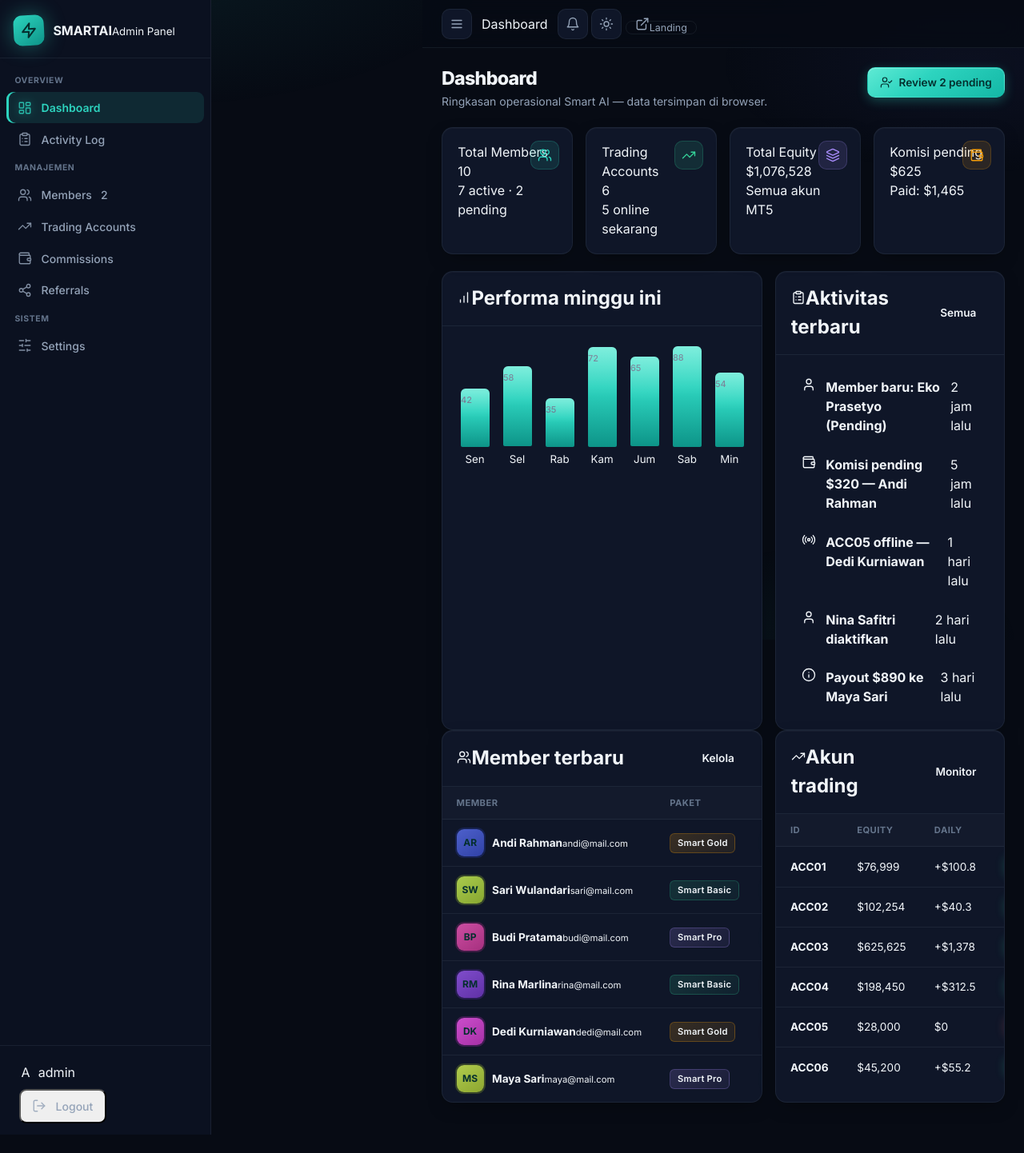
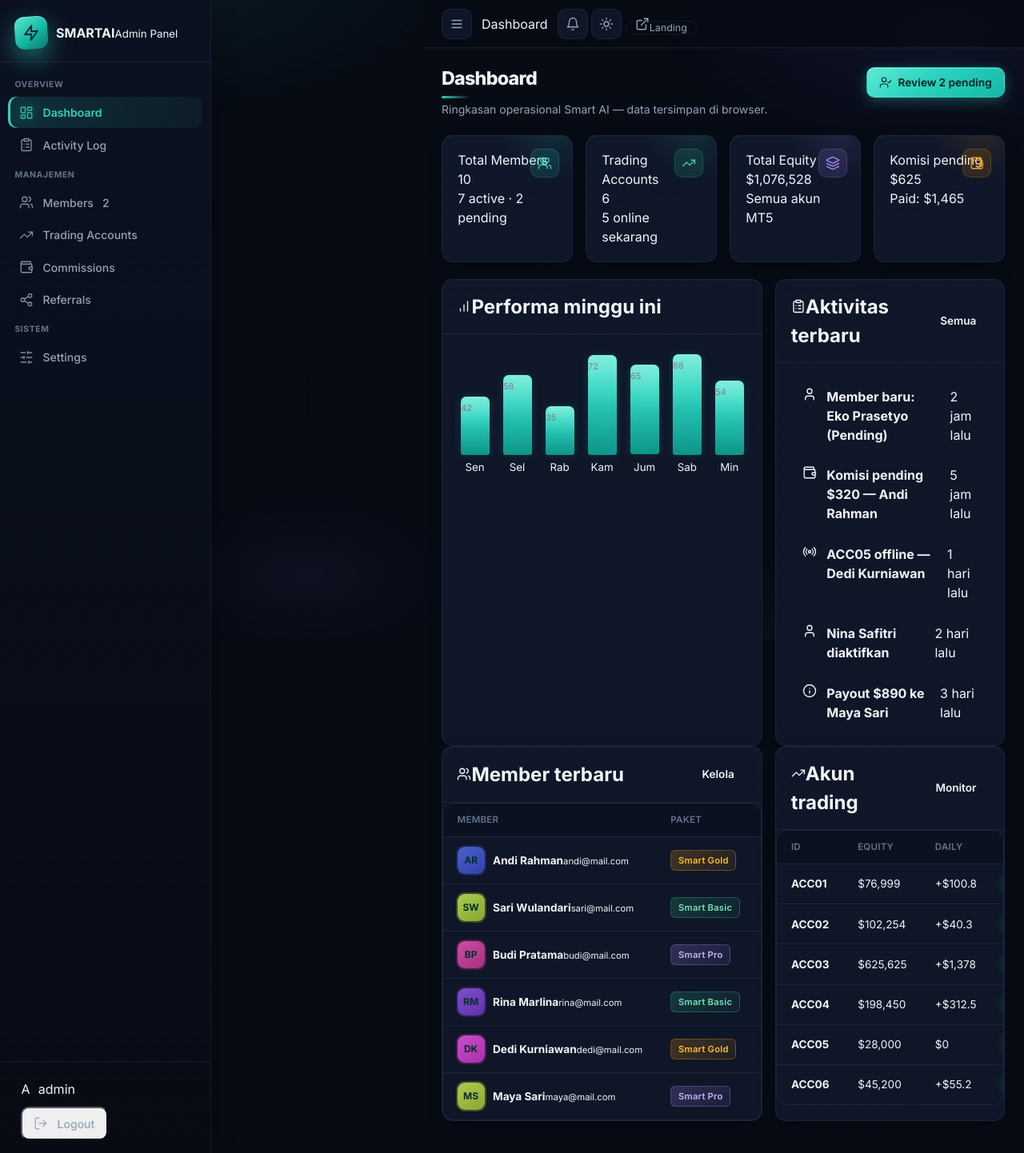
Before and after one commit to KingRafer/SMART-AI-admin, a plain HTML site: page dashboard.html in a window 1280 px wide. Shown: the whole page at 80% size. Before the commit the page ends 1419 px from the top, so only its background shows below. Drawn offline with Linux system fonts and the light colour scheme; sample sign-in values are in the browser's storage.

Commit message:
Premium visual polish v2 — glass, glows, micro-interactions, richer depth

```diff
--- a/css/polish.css
+++ b/css/polish.css
@@ -1,8 +1,12 @@
 /* ==========================================================
-   Visual polish — more attractive UI
+   SMART AI Admin — Premium Visual Polish v2
+   More attractive UI: glass, glows, depth, micro-interactions
    ========================================================== */
 
-/* Ambient background glow */
+/* ---------- Ambient multi-layer background ---------- */
+body {
+  background-color: var(--bg);
+}
 body::before {
   content: '';
   position: fixed;
@@ -10,222 +14,408 @@ body::before {
   pointer-events: none;
   z-index: 0;
   background:
-    radial-gradient(ellipse 60% 40% at 15% -5%, rgba(45,212,191,.07), transparent 55%),
-    radial-gradient(ellipse 50% 35% at 95% 10%, rgba(99,102,241,.06), transparent 50%),
-    radial-gradient(ellipse 40% 30% at 80% 100%, rgba(45,212,191,.04), transparent 50%);
+    radial-gradient(ellipse 70% 50% at 10% -8%, rgba(45,212,191,.10), transparent 55%),
+    radial-gradient(ellipse 55% 40% at 92% 5%, rgba(99,102,241,.09), transparent 50%),
+    radial-gradient(ellipse 45% 35% at 70% 105%, rgba(45,212,191,.06), transparent 55%),
+    radial-gradient(ellipse 30% 25% at 30% 90%, rgba(167,139,250,.05), transparent 50%);
 }
-.app-shell, .main-wrap, .sidebar { position: relative; z-index: 1; }
+body::after {
+  content: '';
+  position: fixed;
+  inset: 0;
+  pointer-events: none;
+  z-index: 0;
+  opacity: .35;
+  background-image:
+    linear-gradient(rgba(148,163,184,.03) 1px, transparent 1px),
+    linear-gradient(90deg, rgba(148,163,184,.03) 1px, transparent 1px);
+  background-size: 48px 48px;
+  mask-image: radial-gradient(ellipse 80% 70% at 50% 30%, #000 20%, transparent 75%);
+  -webkit-mask-image: radial-gradient(ellipse 80% 70% at 50% 30%, #000 20%, transparent 75%);
+}
+.app-shell, .main-wrap, .sidebar, .page, .topbar { position: relative; z-index: 1; }
 
-/* Page entrance */
+/* ---------- Smooth page entrance ---------- */
 .page {
-  animation: pageIn .4s cubic-bezier(.22,1,.36,1) both;
+  animation: pageIn .45s cubic-bezier(.22,1,.36,1) both;
 }
 @keyframes pageIn {
-  from { opacity: 0; transform: translateY(10px); }
-  to { opacity: 1; transform: none; }
+  from { opacity: 0; transform: translateY(14px); }
+  to   { opacity: 1; transform: none; }
 }
 
-/* Stat cards — glow + lift */
+/* ---------- Sidebar premium ---------- */
+.sidebar {
+  background: linear-gradient(180deg, color-mix(in srgb, var(--bg-elevated) 92%, #0a1220) 0%, var(--bg) 100%);
+  border-right: 1px solid var(--border);
+  box-shadow: 4px 0 32px -8px rgba(0,0,0,.45);
+}
+.sidebar-brand {
+  padding: 1.35rem 1.25rem 1.1rem;
+}
+.sidebar-brand .brand-mark {
+  width: 38px; height: 38px;
+  border-radius: 11px;
+  background: linear-gradient(145deg, #5eead4, #14b8a6 55%, #0f766e);
+  box-shadow:
+    0 1px 0 rgba(255,255,255,.3) inset,
+    0 6px 18px rgba(45,212,191,.35);
+  transition: transform .3s cubic-bezier(.34,1.56,.64,1), box-shadow .25s;
+}
+.sidebar-brand:hover .brand-mark {
+  transform: scale(1.08) rotate(-4deg);
+  box-shadow:
+    0 1px 0 rgba(255,255,255,.35) inset,
+    0 10px 28px rgba(45,212,191,.5);
+}
+.nav-item {
+  border-radius: 10px;
+  margin: 2px 10px;
+  transition: background .18s, color .18s, box-shadow .2s, transform .15s;
+  position: relative;
+}
+.nav-item:hover {
+  background: var(--bg-hover);
+  color: var(--text);
+  transform: translateX(2px);
+}
+.nav-item.active {
+  background: linear-gradient(90deg, color-mix(in srgb, var(--cyan) 16%, transparent), color-mix(in srgb, var(--cyan) 6%, transparent));
+  color: var(--cyan);
+  font-weight: 600;
+  box-shadow: inset 3px 0 0 var(--cyan);
+}
+.nav-item.active .ico {
+  color: var(--cyan);
+  filter: drop-shadow(0 0 8px rgba(45,212,191,.55));
+}
+.nav-item .ico {
+  transition: filter .2s, transform .2s;
+}
+.nav-item:hover .ico { transform: scale(1.08); }
+
+/* ---------- Stat cards — elevated glass + glow ---------- */
 .stat-card {
-  transition: transform .2s ease, box-shadow .25s ease, border-color .2s ease;
+  position: relative;
   overflow: hidden;
+  border-radius: var(--radius);
+  background: linear-gradient(160deg, color-mix(in srgb, var(--bg-card) 88%, #12203a) 0%, var(--bg-card) 100%);
+  border: 1px solid var(--border);
+  box-shadow: var(--shadow);
+  transition: transform .25s cubic-bezier(.22,1,.36,1), box-shadow .3s, border-color .2s;
 }
 .stat-card::before {
   content: '';
   position: absolute;
   inset: 0;
-  background: linear-gradient(135deg, color-mix(in srgb, var(--accent, var(--cyan)) 8%, transparent), transparent 60%);
+  background: linear-gradient(135deg, color-mix(in srgb, var(--accent, var(--cyan)) 12%, transparent), transparent 55%);
   opacity: 0;
-  transition: opacity .25s;
+  transition: opacity .3s;
   pointer-events: none;
 }
+.stat-card::after {
+  content: '';
+  position: absolute;
+  top: -40%;
+  right: -20%;
+  width: 120px;
+  height: 120px;
+  border-radius: 50%;
+  background: radial-gradient(circle, color-mix(in srgb, var(--accent, var(--cyan)) 18%, transparent), transparent 70%);
+  opacity: .6;
+  pointer-events: none;
+  transition: opacity .3s;
+}
 .stat-card:hover {
-  transform: translateY(-3px);
-  border-color: color-mix(in srgb, var(--accent, var(--cyan)) 35%, var(--border));
+  transform: translateY(-4px) scale(1.01);
+  border-color: color-mix(in srgb, var(--accent, var(--cyan)) 40%, var(--border));
   box-shadow:
-    0 0 0 1px color-mix(in srgb, var(--accent, var(--cyan)) 12%, transparent),
-    0 12px 32px -12px color-mix(in srgb, var(--accent, var(--cyan)) 25%, transparent),
-    var(--shadow-lg);
+    0 0 0 1px color-mix(in srgb, var(--accent, var(--cyan)) 15%, transparent),
+    0 16px 40px -12px color-mix(in srgb, var(--accent, var(--cyan)) 28%, transparent),
+    0 8px 24px -8px rgba(0,0,0,.45);
 }
 .stat-card:hover::before { opacity: 1; }
+.stat-card:hover::after { opacity: 1; }
 .stat-icon {
-  transition: transform .25s ease, box-shadow .25s ease;
+  transition: transform .3s cubic-bezier(.34,1.56,.64,1), box-shadow .25s;
 }
 .stat-card:hover .stat-icon {
-  transform: scale(1.08);
-  box-shadow: 0 0 20px color-mix(in srgb, var(--accent, var(--cyan)) 30%, transparent);
+  transform: scale(1.12) rotate(-3deg);
+  box-shadow: 0 0 24px color-mix(in srgb, var(--accent, var(--cyan)) 35%, transparent);
 }
 
-/* Sidebar — active glow */
-.nav-item {
-  transition: background .15s, color .15s, box-shadow .2s, transform .15s;
-  position: relative;
+/* ---------- Panels / cards glass ---------- */
+.panel, .card {
+  background: linear-gradient(165deg, color-mix(in srgb, var(--bg-card) 90%, #111c30), var(--bg-card));
+  border: 1px solid var(--border);
+  box-shadow: var(--shadow);
+  transition: border-color .25s, box-shadow .3s, transform .2s;
 }
-.nav-item.active {
-  background: color-mix(in srgb, var(--cyan) 12%, transparent);
-  color: var(--cyan);
-  box-shadow: inset 3px 0 0 var(--cyan);
-  font-weight: 600;
-}
-.nav-item.active .ico { color: var(--cyan); filter: drop-shadow(0 0 6px rgba(45,212,191,.45)); }
-.sidebar-brand .brand-mark {
-  transition: transform .25s ease, box-shadow .25s ease;
-}
-.sidebar-brand:hover .brand-mark {
-  transform: scale(1.06) rotate(-3deg);
-  box-shadow: 0 0 24px rgba(45,212,191,.4);
+.panel:hover, .card:hover {
+  border-color: var(--border-strong);
+  box-shadow: 0 12px 36px -14px rgba(0,0,0,.55), var(--shadow);
 }
 
-/* Buttons — richer gradients */
+/* ---------- Buttons richer ---------- */
 .btn-primary, .btn.btn-primary {
-  background: linear-gradient(145deg, #5eead4 0%, #2dd4bf 40%, #14b8a6 100%);
+  background: linear-gradient(145deg, #5eead4 0%, #2dd4bf 42%, #14b8a6 100%);
+  color: #042f2e;
+  font-weight: 700;
   box-shadow:
-    0 1px 0 rgba(255,255,255,.25) inset,
-    0 4px 14px rgba(45,212,191,.3);
-  transition: filter .15s, box-shadow .2s, transform .12s;
+    0 1px 0 rgba(255,255,255,.28) inset,
+    0 4px 16px rgba(45,212,191,.32);
+  transition: filter .15s, box-shadow .22s, transform .12s;
 }
 .btn-primary:hover, .btn.btn-primary:hover {
-  filter: brightness(1.08);
+  filter: brightness(1.09);
   box-shadow:
-    0 1px 0 rgba(255,255,255,.3) inset,
-    0 8px 24px rgba(45,212,191,.4);
-  transform: translateY(-1px);
+    0 1px 0 rgba(255,255,255,.32) inset,
+    0 8px 28px rgba(45,212,191,.45);
+  transform: translateY(-2px);
 }
 .btn-primary:active, .btn.btn-primary:active {
   transform: translateY(0) scale(.98);
+  filter: brightness(.98);
 }
 .btn-success {
   background: linear-gradient(145deg, #6ee7b7, #34d399 50%, #10b981);
   color: #064e3b;
-  box-shadow: 0 1px 0 rgba(255,255,255,.2) inset, 0 4px 12px rgba(52,211,153,.25);
+  box-shadow: 0 1px 0 rgba(255,255,255,.22) inset, 0 4px 14px rgba(52,211,153,.28);
 }
-.btn-success:hover { filter: brightness(1.06); }
+.btn-success:hover { filter: brightness(1.07); transform: translateY(-1px); }
+.btn-ghost, .btn-outline {
+  transition: border-color .15s, background .15s, color .15s, transform .12s;
+}
+.btn-ghost:hover, .btn-outline:hover {
+  border-color: color-mix(in srgb, var(--cyan) 45%, transparent);
+  color: var(--cyan);
+  background: color-mix(in srgb, var(--cyan) 8%, transparent);
+}
 
-/* Table rows */
+/* ---------- Tables ---------- */
+.table-wrap {
+  border-radius: var(--radius);
+  overflow: hidden;
+  border: 1px solid var(--border);
+  background: var(--bg-card);
+}
+.table-wrap table thead th {
+  background: color-mix(in srgb, var(--bg-elevated) 80%, transparent);
+  font-weight: 600;
+  letter-spacing: .02em;
+  text-transform: uppercase;
+  font-size: .72rem;
+  color: var(--text-dim);
+}
 .table-wrap table tbody tr {
   transition: background .15s ease;
 }
 .table-wrap table tbody tr:hover {
-  background: color-mix(in srgb, var(--cyan) 5%, transparent);
+  background: color-mix(in srgb, var(--cyan) 6%, transparent);
 }
 .table-wrap table tbody tr:hover td:first-child {
-  box-shadow: inset 2px 0 0 var(--cyan);
+  box-shadow: inset 3px 0 0 var(--cyan);
 }
 
-/* Panels */
-.panel {
-  transition: border-color .2s, box-shadow .25s;
-}
-.panel:hover {
-  border-color: var(--border-strong);
-}
-
-/* Bar chart animation */
+/* ---------- Bar chart ---------- */
 .bar-chart .bar {
   transform-origin: bottom;
-  animation: barGrow .7s cubic-bezier(.22,1,.36,1) both;
-  background: linear-gradient(180deg, #5eead4 0%, #2dd4bf 40%, #0d9488 100%) !important;
-  border-radius: 6px 6px 2px 2px;
+  animation: barGrow .75s cubic-bezier(.22,1,.36,1) both;
+  background: linear-gradient(180deg, #5eead4 0%, #2dd4bf 35%, #0d9488 100%) !important;
+  border-radius: 7px 7px 3px 3px;
   position: relative;
   overflow: hidden;
+  box-shadow: 0 0 12px rgba(45,212,191,.15);
 }
 .bar-chart .bar::after {
   content: '';
   position: absolute;
   inset: 0;
-  background: linear-gradient(180deg, rgba(255,255,255,.2), transparent 50%);
+  background: linear-gradient(180deg, rgba(255,255,255,.22), transparent 55%);
   pointer-events: none;
 }
-.bar-chart .bar-col:nth-child(1) .bar { animation-delay: .05s; }
-.bar-chart .bar-col:nth-child(2) .bar { animation-delay: .1s; }
-.bar-chart .bar-col:nth-child(3) .bar { animation-delay: .15s; }
-.bar-chart .bar-col:nth-child(4) .bar { animation-delay: .2s; }
-.bar-chart .bar-col:nth-child(5) .bar { animation-delay: .25s; }
-.bar-chart .bar-col:nth-child(6) .bar { animation-delay: .3s; }
-.bar-chart .bar-col:nth-child(7) .bar { animation-delay: .35s; }
+.bar-chart .bar-col:nth-child(1) .bar { animation-delay: .04s; }
+.bar-chart .bar-col:nth-child(2) .bar { animation-delay: .09s; }
+.bar-chart .bar-col:nth-child(3) .bar { animation-delay: .14s; }
+.bar-chart .bar-col:nth-child(4) .bar { animation-delay: .19s; }
+.bar-chart .bar-col:nth-child(5) .bar { animation-delay: .24s; }
+.bar-chart .bar-col:nth-child(6) .bar { animation-delay: .29s; }
+.bar-chart .bar-col:nth-child(7) .bar { animation-delay: .34s; }
 @keyframes barGrow {
   from { transform: scaleY(0); opacity: 0; }
-  to { transform: scaleY(1); opacity: 1; }
+  to   { transform: scaleY(1); opacity: 1; }
 }
 .bar-chart .bar:hover {
-  filter: brightness(1.15);
-  box-shadow: 0 0 16px rgba(45,212,191,.35);
+  filter: brightness(1.18);
+  box-shadow: 0 0 20px rgba(45,212,191,.4);
 }
 
-/* Activity items */
+/* ---------- Activity feed ---------- */
 .activity-list > li, .activity-item {
-  transition: background .15s, transform .15s;
-  border-radius: 10px;
+  transition: background .18s, transform .18s, box-shadow .2s;
+  border-radius: 11px;
+  border: 1px solid transparent;
 }
 .activity-list > li:hover, .activity-item:hover {
   background: var(--bg-hover);
-  transform: translateX(3px);
+  transform: translateX(4px);
+  border-color: var(--border);
+  box-shadow: -3px 0 0 var(--cyan);
 }
 
-/* Badges more vivid */
-.badge.ok { box-shadow: 0 0 12px color-mix(in srgb, var(--green) 20%, transparent); }
-.badge.warn { box-shadow: 0 0 12px color-mix(in srgb, var(--yellow) 18%, transparent); }
-.badge.err { box-shadow: 0 0 12px color-mix(in srgb, var(--red) 18%, transparent); }
-.badge.pkg-gold { background: linear-gradient(135deg, rgba(245,158,11,.18), rgba(245,158,11,.08)); border: 1px solid rgba(245,158,11,.25); }
-.badge.pkg-pro { background: linear-gradient(135deg, rgba(167,139,250,.18), rgba(167,139,250,.08)); border: 1px solid rgba(167,139,250,.25); }
-.badge.pkg-basic { background: linear-gradient(135deg, rgba(52,211,153,.15), rgba(52,211,153,.06)); border: 1px solid rgba(52,211,153,.22); }
+/* ---------- Badges ---------- */
+.badge {
+  font-weight: 600;
+  letter-spacing: .02em;
+}
+.badge.ok {
+  box-shadow: 0 0 14px color-mix(in srgb, var(--green) 25%, transparent);
+}
+.badge.warn {
+  box-shadow: 0 0 14px color-mix(in srgb, var(--yellow) 22%, transparent);
+}
+.badge.err {
+  box-shadow: 0 0 14px color-mix(in srgb, var(--red) 22%, transparent);
+}
+.badge.pkg-gold {
+  background: linear-gradient(135deg, rgba(245,158,11,.22), rgba(245,158,11,.08));
+  border: 1px solid rgba(245,158,11,.3);
+  color: #fbbf24;
+}
+.badge.pkg-pro {
+  background: linear-gradient(135deg, rgba(167,139,250,.22), rgba(167,139,250,.08));
+  border: 1px solid rgba(167,139,250,.3);
+  color: #c4b5fd;
+}
+.badge.pkg-basic {
+  background: linear-gradient(135deg, rgba(52,211,153,.18), rgba(52,211,153,.06));
+  border: 1px solid rgba(52,211,153,.28);
+  color: #6ee7b7;
+}
 
-/* Avatar glow */
+/* ---------- Avatar ---------- */
 .avatar {
-  box-shadow: 0 0 0 2px color-mix(in srgb, hsl(var(--h,180) 60% 50%) 25%, transparent);
-  transition: transform .2s, box-shadow .2s;
+  box-shadow: 0 0 0 2px color-mix(in srgb, hsl(var(--h,180) 60% 50%) 28%, transparent);
+  transition: transform .22s cubic-bezier(.34,1.56,.64,1), box-shadow .22s;
 }
 .cell-user:hover .avatar {
-  transform: scale(1.08);
-  box-shadow: 0 0 0 2px color-mix(in srgb, hsl(var(--h,180) 60% 50%) 40%, transparent),
-              0 0 14px color-mix(in srgb, hsl(var(--h,180) 60% 50%) 25%, transparent);
+  transform: scale(1.1);
+  box-shadow:
+    0 0 0 2px color-mix(in srgb, hsl(var(--h,180) 60% 50%) 45%, transparent),
+    0 0 18px color-mix(in srgb, hsl(var(--h,180) 60% 50%) 30%, transparent);
 }
 
-/* Topbar glass */
+/* ---------- Topbar glass ---------- */
 .topbar {
-  backdrop-filter: blur(12px);
-  background: color-mix(in srgb, var(--bg) 85%, transparent);
+  backdrop-filter: blur(16px) saturate(1.2);
+  -webkit-backdrop-filter: blur(16px) saturate(1.2);
+  background: color-mix(in srgb, var(--bg) 78%, transparent);
+  border-bottom: 1px solid var(--border);
+  box-shadow: 0 1px 0 rgba(255,255,255,.02);
 }
 
-/* Icon buttons */
+/* ---------- Icon buttons ---------- */
 .icon-btn {
-  transition: background .15s, color .15s, transform .15s, box-shadow .2s;
+  border-radius: 10px;
+  transition: background .15s, color .15s, transform .18s, box-shadow .2s;
 }
 .icon-btn:hover {
   background: var(--bg-hover);
   color: var(--cyan);
-  transform: scale(1.06);
+  transform: scale(1.08);
+  box-shadow: 0 0 16px color-mix(in srgb, var(--cyan) 18%, transparent);
 }
 
-/* Scrollbar */
+/* ---------- Search ---------- */
+.search-box, .search-field {
+  transition: border-color .15s, box-shadow .2s;
+}
+.search-box:focus-within,
+.search-field:focus-within {
+  border-color: color-mix(in srgb, var(--cyan) 55%, transparent);
+  box-shadow: 0 0 0 3px var(--glow), 0 0 20px color-mix(in srgb, var(--cyan) 12%, transparent);
+}
+
+/* ---------- Scrollbar ---------- */
 .sidebar-nav::-webkit-scrollbar { width: 5px; }
+.sidebar-nav::-webkit-scrollbar-track { background: transparent; }
 .sidebar-nav::-webkit-scrollbar-thumb {
-  background: color-mix(in srgb, var(--cyan) 25%, transparent);
+  background: color-mix(in srgb, var(--cyan) 28%, transparent);
   border-radius: 10px;
 }
 .sidebar-nav::-webkit-scrollbar-thumb:hover {
-  background: color-mix(in srgb, var(--cyan) 45%, transparent);
+  background: color-mix(in srgb, var(--cyan) 50%, transparent);
 }
 
-/* Modal */
+/* ---------- Modal ---------- */
 .modal-card, .modal {
-  animation: modalIn .28s cubic-bezier(.22,1,.36,1) both;
-  box-shadow: 0 0 0 1px var(--border-strong), 0 24px 64px -16px rgba(0,0,0,.65);
+  animation: modalIn .3s cubic-bezier(.22,1,.36,1) both;
+  box-shadow:
+    0 0 0 1px var(--border-strong),
+    0 28px 72px -16px rgba(0,0,0,.7),
+    0 0 40px color-mix(in srgb, var(--cyan) 8%, transparent);
+  border-radius: 16px;
 }
 @keyframes modalIn {
-  from { opacity: 0; transform: scale(.96) translateY(8px); }
-  to { opacity: 1; transform: none; }
+  from { opacity: 0; transform: scale(.95) translateY(12px); }
+  to   { opacity: 1; transform: none; }
 }
 
-/* Search focus */
-.search-box:focus-within, .search-field:focus-within input {
-  border-color: color-mix(in srgb, var(--cyan) 50%, transparent);
-  box-shadow: 0 0 0 3px var(--glow);
+/* ---------- Admin chip ---------- */
+.admin-chip {
+  border-radius: 12px;
+  transition: background .15s, box-shadow .2s;
+}
+.admin-chip:hover {
+  background: var(--bg-hover);
+  box-shadow: 0 0 0 1px var(--border);
 }
 
-/* Admin chip */
-.admin-chip {
-  transition: background .15s;
-  border-radius: 12px;
+/* ---------- Page header accent ---------- */
+.page-header h1 {
+  letter-spacing: -.03em;
 }
-.admin-chip:hover { background: var(--bg-hover); }
+.page-header h1::after {
+  content: '';
+  display: block;
+  width: 36px;
+  height: 3px;
+  margin-top: .45rem;
+  border-radius: 2px;
+  background: linear-gradient(90deg, var(--cyan), transparent);
+}
+
+/* ---------- Empty states ---------- */
+.empty-state {
+  opacity: .85;
+  transition: opacity .2s;
+}
+.empty-state:hover { opacity: 1; }
+
+/* ---------- Light theme adjustments ---------- */
+[data-theme=light] body::before {
+  background:
+    radial-gradient(ellipse 70% 50% at 10% -8%, rgba(13,148,136,.08), transparent 55%),
+    radial-gradient(ellipse 55% 40% at 92% 5%, rgba(99,102,241,.06), transparent 50%),
+    radial-gradient(ellipse 45% 35% at 70% 105%, rgba(13,148,136,.05), transparent 55%);
+}
+[data-theme=light] .stat-card {
+  background: linear-gradient(160deg, #fff 0%, #f8fafc 100%);
+  box-shadow: 0 1px 3px rgba(0,0,0,.06), 0 4px 16px -6px rgba(0,0,0,.08);
+}
+[data-theme=light] .sidebar {
+  background: linear-gradient(180deg, #fff 0%, #f8fafc 100%);
+  box-shadow: 4px 0 24px -8px rgba(0,0,0,.08);
+}
+[data-theme=light] .topbar {
+  background: color-mix(in srgb, #fff 82%, transparent);
+}
+
+/* ---------- Reduced motion ---------- */
+@media (prefers-reduced-motion: reduce) {
+  .page, .bar-chart .bar, .modal-card, .modal,
+  .stat-card, .nav-item, .btn-primary {
+    animation: none !important;
+    transition: none !important;
+  }
+}
```
